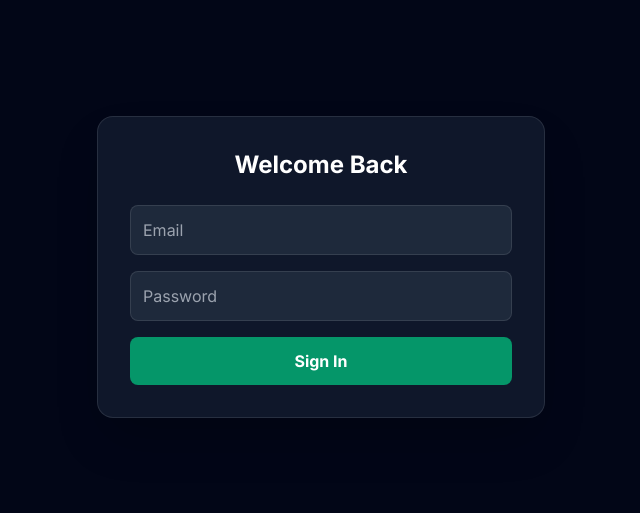
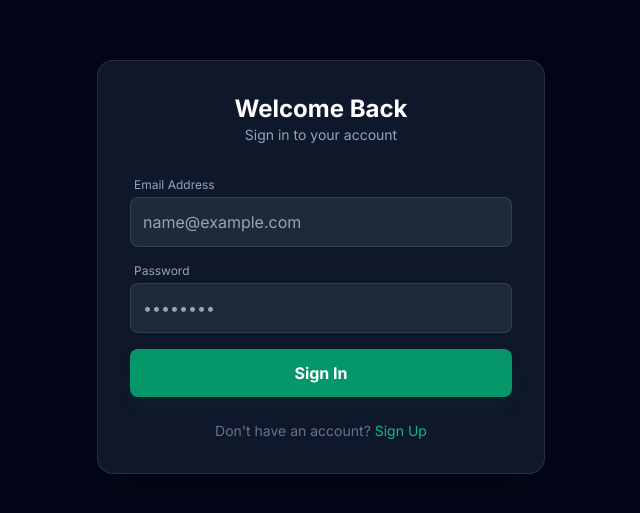
Before and after one commit to msheikhmoin/Phase_1-TODO-LIST, a Next.js app in the folder phase3_chatbot/frontend/: page /login in a window 1280 px wide. Shown: the part 133-646 px from the top of the page, without its empty margins (319-959 px from the left). Built offline with nearby package versions, Linux system fonts and the light colour scheme.

Commit message:
Fix page sign

```diff
--- a/phase3_chatbot/frontend/app/login/page.js
+++ b/phase3_chatbot/frontend/app/login/page.js
@@ -1,74 +1,121 @@
 'use client';
-import { useState } from 'react';
+import { useState, useEffect } from 'react';
 import { useRouter } from 'next/navigation';
 
 export default function LoginPage() {
   const [email, setEmail] = useState('');
   const [password, setPassword] = useState('');
-  const [error, setError] = useState(''); // Ismein hum sirf string rakhein ge
+  const [error, setError] = useState('');
+  const [isLoading, setIsLoading] = useState(false);
   const router = useRouter();
+
+  // Agar pehle se login hai toh seedha dashboard pe bhejo
+  useEffect(() => {
+    const token = localStorage.getItem('token');
+    if (token) router.push('/');
+  }, [router]);
 
   const handleLogin = async (e) => {
     e.preventDefault();
     setError('');
+    setIsLoading(true);
 
     try {
-      const res = await fetch(`https://moin-robo-todo-ai-backend.hf.space/auth/login`, {
+      // API URL setup
+      const apiUrl = "https://moin-robo-todo-ai-backend.hf.space/auth/login";
+
+      const res = await fetch(apiUrl, {
         method: 'POST',
-        headers: { 'Content-Type': 'application/json' },
-        body: JSON.stringify({ username: email, password: password }), // Backend 'username' mangta hai ya 'email'? Check karein.
+        headers: {
+          'Content-Type': 'application/json'
+        },
+        // 🔥 FIXED: Backend expects 'email', not 'username'
+        body: JSON.stringify({
+          email: email,
+          password: password
+        }),
       });
 
       const data = await res.json();
 
       if (res.ok) {
+        // Token save karein aur redirect karein
         localStorage.setItem('token', data.access_token);
         router.push('/');
       } else {
-        // 🔥 CRASH FIX: Agar data.detail koi object ya array hai, toh usay string mein badlein
-        const errorMsg = typeof data.detail === 'object'
-          ? JSON.stringify(data.detail)
-          : (data.detail || "Login failed");
-        setError(String(errorMsg));
+        // Validation errors ko handle karein taake React crash na ho
+        let errorMsg = "Login failed";
+
+        if (typeof data.detail === 'string') {
+          errorMsg = data.detail;
+        } else if (Array.isArray(data.detail)) {
+          // Agar backend validation error (422) bhej raha hai
+          errorMsg = data.detail[0]?.msg || "Invalid data format";
+        } else if (typeof data.detail === 'object') {
+          errorMsg = JSON.stringify(data.detail);
+        }
+
+        setError(errorMsg);
       }
     } catch (err) {
-      setError("Server connection failed. Please try again.");
+      setError("Server connection failed. Is backend running?");
+    } finally {
+      setIsLoading(false);
     }
   };
 
   return (
     <div className="min-h-screen bg-slate-950 flex items-center justify-center p-4">
       <div className="bg-slate-900 p-8 rounded-2xl border border-white/10 w-full max-w-md shadow-2xl">
-        <h1 className="text-2xl font-bold text-white mb-6 text-center">Welcome Back</h1>
+        <div className="text-center mb-8">
+          <h1 className="text-2xl font-bold text-white">Welcome Back</h1>
+          <p className="text-slate-400 text-sm">Sign in to your account</p>
+        </div>
 
-        {/* Error Alert - Safe Rendering */}
+        {/* Error Message Box */}
         {error && (
-          <div className="bg-red-500/10 border border-red-500/50 text-red-500 p-3 rounded-lg mb-4 text-sm">
+          <div className="bg-red-500/10 border border-red-500/50 text-red-500 p-3 rounded-lg mb-4 text-xs text-center">
             {error}
           </div>
         )}
 
         <form onSubmit={handleLogin} className="space-y-4">
+          <div>
+            <label className="block text-xs text-slate-400 mb-1 ml-1">Email Address</label>
             <input
               type="email"
-            placeholder="Email"
-            className="w-full bg-slate-800 border border-white/10 p-3 rounded-lg text-white outline-none focus:border-emerald-500"
+              placeholder="name@example.com"
+              className="w-full bg-slate-800 border border-white/10 p-3 rounded-lg text-white outline-none focus:border-emerald-500 transition-all"
               value={email}
               onChange={(e) => setEmail(e.target.value)}
               required
             />
+          </div>
+          <div>
+            <label className="block text-xs text-slate-400 mb-1 ml-1">Password</label>
             <input
               type="password"
-            placeholder="Password"
-            className="w-full bg-slate-800 border border-white/10 p-3 rounded-lg text-white outline-none focus:border-emerald-500"
+              placeholder="••••••••"
+              className="w-full bg-slate-800 border border-white/10 p-3 rounded-lg text-white outline-none focus:border-emerald-500 transition-all"
               value={password}
               onChange={(e) => setPassword(e.target.value)}
               required
             />
-          <button className="w-full bg-emerald-600 hover:bg-emerald-500 text-white font-bold py-3 rounded-lg transition-colors">
-            Sign In
+          </div>
+          <button
+            type="submit"
+            disabled={isLoading}
+            className="w-full bg-emerald-600 hover:bg-emerald-500 disabled:bg-slate-700 text-white font-bold py-3 rounded-lg transition-all shadow-lg shadow-emerald-900/20"
+          >
+            {isLoading ? "Signing In..." : "Sign In"}
           </button>
         </form>
+
+        <div className="mt-6 text-center">
+          <p className="text-slate-500 text-sm">
+            Don't have an account? <a href="/signup" className="text-emerald-500 hover:underline">Sign Up</a>
+          </p>
+        </div>
       </div>
     </div>
   );
```
Lines whose indentation alone changed are shown as unchanged.
